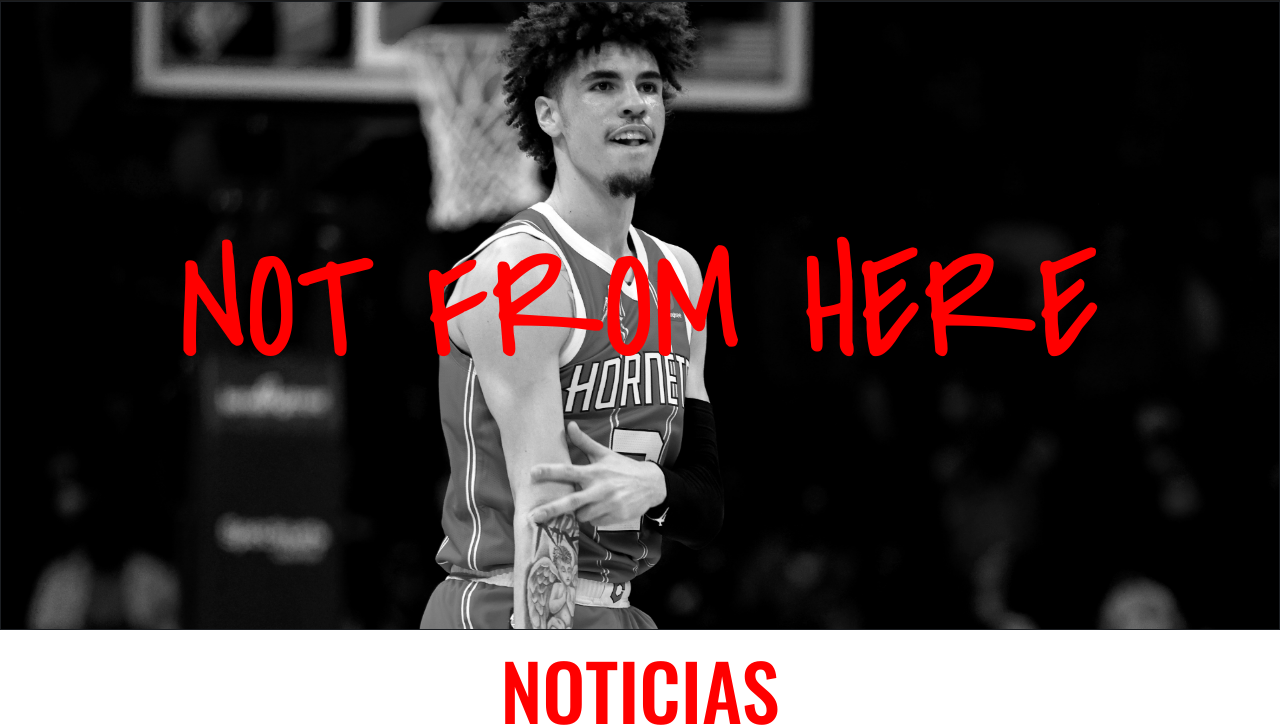
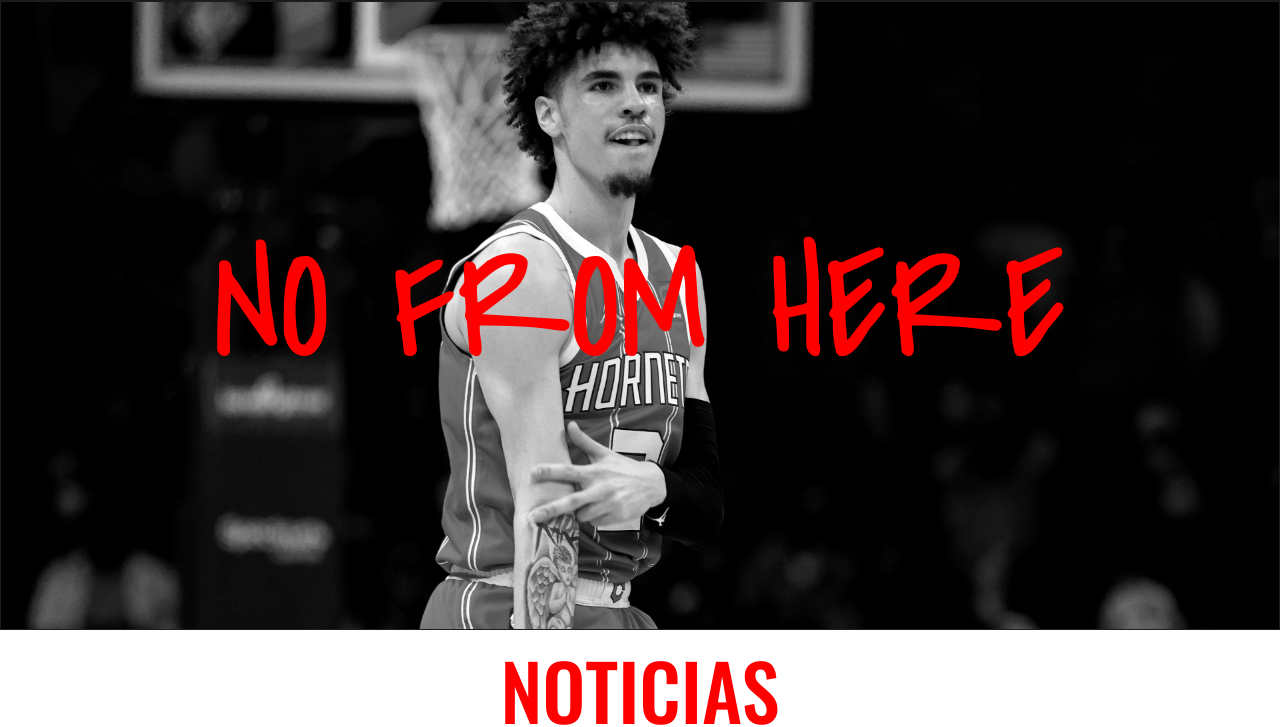
Before and after one commit to MatiasMattig/lameloball, a plain HTML site: page index.html in a window 1280 px wide. Shown: the part 87-814 px from the top of the page. Drawn offline with nearby package versions, Linux system fonts and the light colour scheme.

Commit message:
Update index.html

```diff
--- a/index.html
+++ b/index.html
@@ -39,7 +39,7 @@
         <div class="card text-bg-dark container-img-inicio">
             <img src="./IMG/Backgroundrec.jpg" class="card-img card-img-mio" alt="...">
             <div class="card-img-overlay card-img-overlay-mio">
-              <h5 class="card-title card-title-index-1">NOT FROM HERE</h5>
+              <h5 class="card-title card-title-index-1">NO FROM HERE</h5>
             </div>
         </div>
         <!--NOTICIAS-->
```
